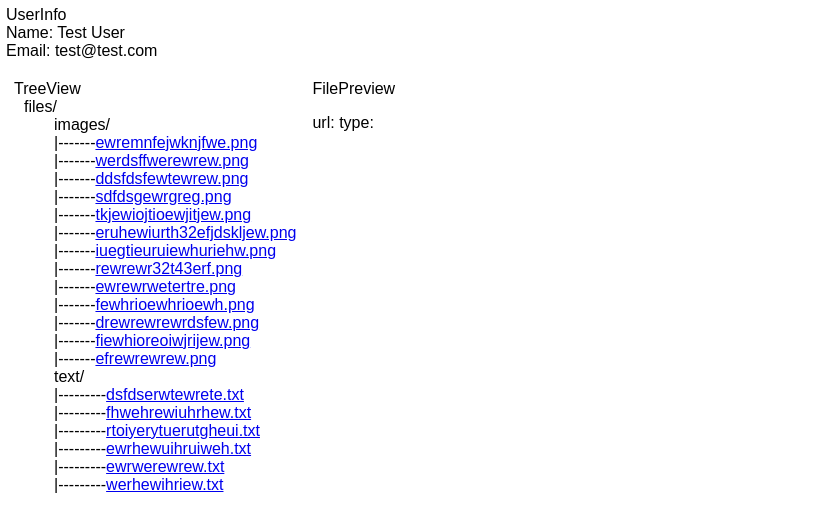
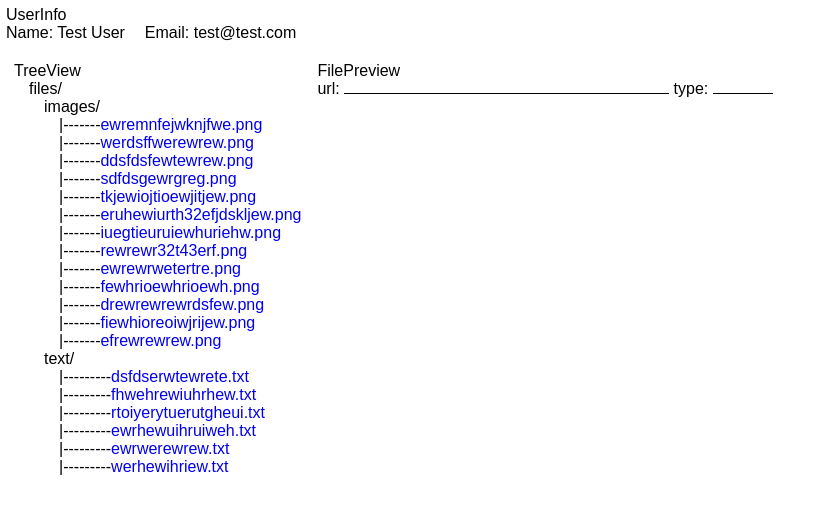
Before and after one commit to anthonykawa/fe-exersize, a React (Create React App) app: page / in a window 1280 px wide. Shown: the top 528 px of the page, without its empty margins (0-829 px from the left). Built offline with nearby package versions, Linux system fonts and the light colour scheme.

Commit message:
added styling to TreeView and FilePreview

```diff
--- a/src/FilePreview.css
+++ b/src/FilePreview.css
@@ -1,3 +1,7 @@
+.file-preview {
+  width: 500px;
+}
+
 .img-preview {
   max-width: 500px;
 }
--- a/src/FilePreview.js
+++ b/src/FilePreview.js
@@ -1,16 +1,37 @@
 import React, { Component } from 'react';
 import './FilePreview.css';
+
+const urlStyle = {
+  width: '65%',
+  display: 'inline-block',
+  borderBottom: '1px solid black'
+}
+
+const typeStyle = {
+  width: '12%',
+  display: 'inline-block',
+  borderBottom: '1px solid black'
+}
+
+const displayInfoStyle = {
+  marginBottom: '20px'
+}
 
 const validate = (file) => {
   let output;
   fetch(file.file)
   .then(r => {
-    console.log(r.body);
     if(r){
       output = r;
     }
   })
   return output;
+}
+
+const DisplayInfo = ({file, type}) => {
+  return(
+    <div style={displayInfoStyle}>url: <div style={urlStyle}>{file.file}</div> type: <div style={typeStyle}>{type}</div></div>
+  )
 }
 
 const ImagePreview = ({selectedFile}) => {
@@ -42,7 +63,7 @@ export default class FilePreview extends Component {
     return (
       <div className="file-preview">
         <div>FilePreview</div>
-        <p>url: {file.file} type: {type}</p>
+        <DisplayInfo file={file} type={type} />
         {
           type === 'Image'
           ?
--- a/src/TreeView.css
+++ b/src/TreeView.css
@@ -1,9 +1,13 @@
-.select {
-  background-color: yellow;
+div.select, div.select a {
+  color: red !important;
+  text-decoration: none !important;
 }
 .subdir {
-  margin-left: 30px;
+  margin-left: 15px;
 }
 .rootdir {
-  margin-left: 10px;
+  margin-left: 15px;
 }
+.filename {
+  margin-left: 15px;
+}
--- a/src/TreeView.js
+++ b/src/TreeView.js
@@ -1,5 +1,6 @@
 import React, { Component } from 'react';
 import './TreeView.css';
+
 
 export default class TreeView extends Component {
 
@@ -11,6 +12,7 @@ export default class TreeView extends Component {
         <div>files/</div>
         <div className="subdir">
           <div>images/</div>
+          <div className="filename">
 
           {/* return the list of images under images dir */}
             {this.props.files !== null ?
@@ -19,16 +21,19 @@ export default class TreeView extends Component {
                   return (
                     <div className={this.props.fileID === id ? 'select' : ''} key={id} style={{display:'block'}}>
                       |-------
-                      <a href="#"  onClick={(e) => this.props.select(e,id)}>
+                      <a href="#" style={{textDecoration: 'none'}} onClick={(e) => this.props.select(e,id)}>
                           {file.file.split('/')[3]}
                       </a>
                     </div>
                   );
+                } else {
+                  return null;
                 }
 
             }) : ''}
+            </div>
             <div>text/</div>
-
+            <div className="filename">
             {/* return the list of text files under text dir */}
             {this.props.files !== null ?
               this.props.files.map((file, id) => {
@@ -36,14 +41,17 @@ export default class TreeView extends Component {
                   return (
                     <div className={this.props.fileID === id ? 'select' : ''} key={id} style={{display:'block'}}>
                       |---------
-                      <a href="#" onClick={(e) => this.props.select(e,id)}>
+                      <a href="#" style={{textDecoration: 'none'}} onClick={(e) => this.props.select(e,id)}>
                           {file.file.split('/')[3]}
                       </a>
                     </div>
                   );
+                } else {
+                  return null;
                 }
 
             }) : ''}
+            </div>
         </div>
       </div>
       </div>
--- a/src/UserInfo.js
+++ b/src/UserInfo.js
@@ -7,8 +7,8 @@ export default class UserInfo extends Component {
     return (
       <div>
         <div>UserInfo</div>
-        <div>Name: { this.props.user !== null ? this.props.user.user : '' }</div>
-        <div>Email: { this.props.user !== null ? this.props.user.email : '' }</div>
+        <div style={{display: 'inline-block', marginRight: '10px'}}>Name: { this.props.user !== null ? this.props.user.user : '' }</div>
+        <div style={{display: 'inline-block', marginLeft: '10px'}}>Email: { this.props.user !== null ? this.props.user.email : '' }</div>
       </div>
     );
   }
```
